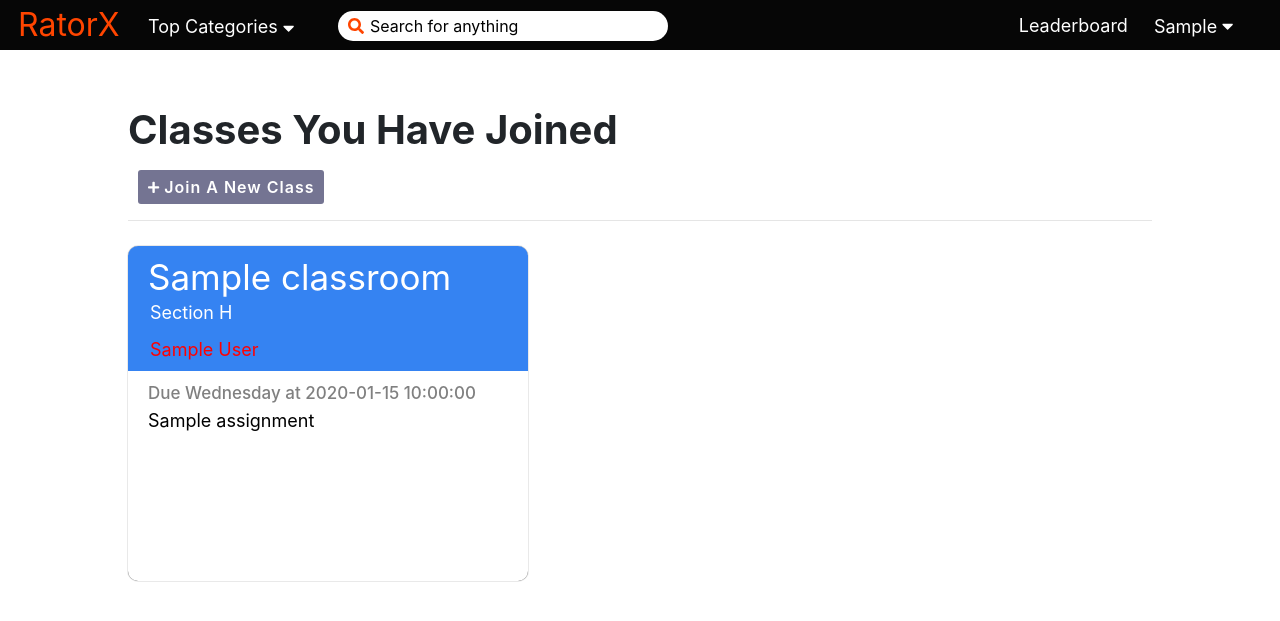
After one commit to Fanoflix/Self-Evaluation-Website-Project, a Flask app: page /classrooms/student_classrooms in a window 1280 px wide. The commit adds this page. Shown: the top 621 px of the page. Run offline with Flask 2, Linux system fonts and the light colour scheme; a user stored in the database is signed in; tables that the repository leaves empty hold one stand-in row (values such as "Sample post"); some libraries are stand-ins or nearby versions; some web fonts are replaced.

Commit message:
Classroom perfect

```diff
--- a/myproject/classrooms/form.py
+++ b/myproject/classrooms/form.py
@@ -8,3 +8,6 @@ class AddClassroom(FlaskForm):
 
 class AddClassroomAssignments(FlaskForm):
     pass
+
+class StudentJoinClassroom(FlaskForm):
+    submit = SubmitField("Join Class")
--- /dev/null
+++ b/myproject/classrooms/templates/classrooms/student_list_classrooms.html
@@ -0,0 +1,51 @@
+{% extends "base.html" %}
+{% block content %}
+    <div class="class_wrapper" >
+        <div class = list_top_container>
+             <div class="main_heading">
+                <div class="heading">Classes You Have Joined </div>
+                <a  class="create_class_btn" href="{{ url_for('classrooms.join_classroom')}}"> <small><i class="fas fa-plus" style="margin-right: 5px; position:relative; bottom:1px;"></i></small>Join A New Class</a>
+            </div>
+
+        </div >
+        <hr style="margin-bottom:25px;">
+        <div class="class_list_container">
+            {% for classroom in all_classrooms %}
+            <div class="class_box">
+                <div class="class_heading">
+                    <a href="{{ url_for('classrooms.display_classroom', classroom_id = classroom[4])}}" class = "class_link">
+                        <div class="class_name">
+                            {{ classroom[1] }}
+                        </div>
+                        <div class="class_section">
+                            Section H
+                        </div>
+                    </a>
+                    <div class="class_teacher_name">
+                        <a href="{{ url_for('teachers.public_profile', uname = classroom[4])}}" class = "class_link" style="color: red; font:bold">
+                            {{classroom[2]}} {{classroom[3]}}
+                        </a>
+                    </div>
+                </div>
+                <!-- assignment below will be a list for due dates -->
+                {% for assignment in total_assignments[loop.index0] %}
+                <div class="notify">
+                        <ul>
+                            <li>
+                                <div>
+                                    <p class = "due_date"> Due {{ assignment[2] }} at {{ assignment[1] }}</p>
+
+                                    <p> <a class = "when_due" href="#">{{ assignment[0] }}</a></p>
+                                </div>
+                            </li>
+                        </ul>
+                </div>
+                {% endfor %}
+            </div>
+            {% endfor %}
+        </div>
+
+
+    </div>
+
+{% endblock %}
--- a/myproject/classrooms/views.py
+++ b/myproject/classrooms/views.py
@@ -2,7 +2,7 @@ from flask import Blueprint,render_template,redirect,url_for,flash,session,reque
 from flask_login import login_user,login_required,logout_user,current_user
 from myproject import db,g
 from myproject.models import Classroom, Assignments, Assignments_in_Classroom, Students_in_Classroom
-from myproject.classrooms.form import AddClassroom, AddClassroomAssignments
+from myproject.classrooms.form import AddClassroom, AddClassroomAssignments, StudentJoinClassroom
 from wtforms import RadioField,SubmitField, StringField, SelectField, Form, validators, DateTimeField
 from myproject.search.form import Searching
 import datetime
@@ -12,16 +12,23 @@ day_name= ['Monday', 'Tuesday', 'Wednesday', 'Thursday', 'Friday', 'Saturday', '
 
 classrooms_blueprint = Blueprint('classrooms', __name__ , template_folder='templates/classrooms')
 
-@classrooms_blueprint.route('/list',  methods=['GET', 'POST'])
-def class_list():
+
+#TODO:
+# add students to pending
+#check if student is already on pending
+
+@classrooms_blueprint.route('/teacher_classrooms',  methods=['GET', 'POST'])
+def teacher_class_list():
     searchForm = Searching()
     if searchForm.searched.data != '' and  searchForm.validate_on_submit():
         return redirect(url_for('search.searching', searched = searchForm.searched.data))
 
+    temp = []
+    total_assignments = []
     all_classrooms = []
     available_assignments = []
     all_classrooms = Classroom.query.filter_by(teacher_id = g.whichTeacher.id).all()
-    total_assignments = []
+
     for classroom in all_classrooms:
         for assignment in  Assignments.query.filter_by(teacher_id = g.whichTeacher.id).all():
             assignment_exists = Assignments_in_Classroom.query.filter(
@@ -31,11 +38,132 @@ def class_list():
                                                                 )
                 ).first()
             if assignment_exists != None:
-                available_assignments.append(assignment)
+                #calculate duedate here
+                deadline = Assignments_in_Classroom.query.filter_by(assignment_id = assignment.id).first().deadline
+                date=str(deadline)
+                day = datetime.datetime.strptime(date, '%Y-%m-%d %H:%M:%S').weekday()
+                temp.append(assignment.assignment_name)
+                temp.append(date)
+                temp.append(day_name[day])
+                available_assignments.append(temp)
+                temp = []
 
         total_assignments.append(available_assignments)
+        available_assignments = []
 
-    return render_template('list_classrooms.html', all_classrooms = all_classrooms, total_assignments = total_assignments, teacher_object =  g.whichTeacher, searchForm = searchForm, teacherLoggedIn = g.teacherLoggedIn)
+    return render_template('teacher_list_classrooms.html', all_classrooms = all_classrooms, total_assignments = total_assignments, teacher_object = g.whichTeacher, searchForm = searchForm, teacherLoggedIn = g.teacherLoggedIn)
+
+
+
+@classrooms_blueprint.route('/student_classrooms',  methods=['GET', 'POST'])
+def student_class_list():
+    searchForm = Searching()
+    if searchForm.searched.data != '' and  searchForm.validate_on_submit():
+        return redirect(url_for('search.searching', searched = searchForm.searched.data))
+
+    temp = []
+    total_assignments = []
+    all_classrooms = []
+    available_assignments = []
+
+    #to find all classrooms for a particular student
+    for classroom in Classroom.query.all():
+        student_exists = Students_in_Classroom.query.filter(
+            and_(
+                Students_in_Classroom.student_id.like(current_user.id),
+                Students_in_Classroom.classroom_id.like(classroom.id)
+            )
+        ).first()
+        #looping through all classes
+        #if student exists in that class append that class to all_classrooms[]
+        if student_exists != None:
+            temp.append(classroom.id)
+            temp.append(classroom.classroom_name)
+            temp.append(classroom.teacher.teacher_fname)
+            temp.append(classroom.teacher.teacher_lname)
+            temp.append(classroom.teacher.teacher_uname)
+            all_classrooms.append(temp)
+            temp = []
+
+    for classroom in Classroom.query.all():
+        for assignment in  Assignments.query.all():
+            assignment_exists = Assignments_in_Classroom.query.filter(
+                                                                and_(
+                                                                        Assignments_in_Classroom.classroom_id.like(classroom.id),
+                                                                        Assignments_in_Classroom.assignment_id.like(assignment.id),
+                                                                )
+                ).first()
+            if assignment_exists != None:
+                deadline = Assignments_in_Classroom.query.filter_by(assignment_id = assignment.id).first().deadline
+                date=str(deadline)
+                day = datetime.datetime.strptime(date, '%Y-%m-%d %H:%M:%S').weekday()
+                temp.append(assignment.assignment_name)
+                temp.append(date)
+                temp.append(day_name[day])
+                available_assignments.append(temp)
+                temp = []
+
+        total_assignments.append(available_assignments)
+        available_assignments = []
+
+    # print(total_assignments)
+    return render_template('student_list_classrooms.html', all_classrooms = all_classrooms, total_assignments = total_assignments, searchForm = searchForm, teacherLoggedIn = g.teacherLoggedIn)
+
+#for students to join classroom
+@classrooms_blueprint.route('/join_classroom',  methods=['GET', 'POST'])
+def join_classroom():
+    searchForm = Searching()
+    if searchForm.searched.data != '' and  searchForm.validate_on_submit():
+        return redirect(url_for('search.searching', searched = searchForm.searched.data))
+
+    all_classrooms = []
+    temp = []
+    available_assignments = []
+    total_assignments = []
+    #all classrooms displayed to student so he can join anyone except the ones he is already in
+    for classroom in Classroom.query.all():
+        student_exists = Students_in_Classroom.query.filter(
+            and_(
+                Students_in_Classroom.student_id.like(current_user.id),
+                Students_in_Classroom.classroom_id.like(classroom.id)
+            )
+        ).first()
+        #looping through all classes
+        #if student doesn't exists in that class append that class to all_classrooms[]
+        if student_exists == None:
+            temp.append(classroom.id)
+            temp.append(classroom.classroom_name)
+            temp.append(classroom.teacher.teacher_fname)
+            temp.append(classroom.teacher.teacher_lname)
+            temp.append(classroom.teacher.teacher_uname)
+            all_classrooms.append(temp)
+            temp = []
+
+    #checking all assignments in each class
+    for classroom in Classroom.query.all():
+        for assignment in  Assignments.query.all():
+            assignment_exists = Assignments_in_Classroom.query.filter(
+                                                                and_(
+                                                                        Assignments_in_Classroom.classroom_id.like(classroom.id),
+                                                                        Assignments_in_Classroom.assignment_id.like(assignment.id),
+                                                                )
+                ).first()
+            if assignment_exists != None:
+                deadline = Assignments_in_Classroom.query.filter_by(assignment_id = assignment.id).first().deadline
+                date=str(deadline)
+                day = datetime.datetime.strptime(date, '%Y-%m-%d %H:%M:%S').weekday()
+                temp.append(assignment.assignment_name)
+                temp.append(date)
+                temp.append(day_name[day])
+                available_assignments.append(temp)
+                temp = []
+
+        total_assignments.append(available_assignments)
+        available_assignments = []
+
+    # print(total_assignments)
+    return render_template('join_classroom.html', all_classrooms = all_classrooms, total_assignments = total_assignments, searchForm = searchForm, teacherLoggedIn = g.teacherLoggedIn)
+
 
 @classrooms_blueprint.route('/display_classroom/<classroom_id>',  methods=['GET', 'POST'])
 def display_classroom(classroom_id):
@@ -43,8 +171,12 @@ def display_classroom(classroom_id):
     if searchForm.searched.data != '' and  searchForm.validate_on_submit():
         return redirect(url_for('search.searching', searched = searchForm.searched.data))
 
+
+    classroom_owner_id = Classroom.query.filter_by(id = int(classroom_id)).first().teacher_id
     available_assignments = []
-    for assignment in  Assignments.query.filter_by(teacher_id = g.whichTeacher.id).all():
+
+    #loop to calculate all the assignments in that classroom
+    for assignment in  Assignments.query.filter_by(teacher_id = classroom_owner_id).all():
         assignment_exists = Assignments_in_Classroom.query.filter(
                                                             and_(
                                                                     Assignments_in_Classroom.classroom_id.like(int(classroom_id)),
@@ -56,6 +188,7 @@ def display_classroom(classroom_id):
 
     all_deadline_dates = []
     all_deadline_days = []
+    #loop to calculate all the days/dates in that classroom
     for assignment in available_assignments:
         deadline = Assignments_in_Classroom.query.filter_by(assignment_id = assignment.id).first().deadline
         date=str(deadline)
@@ -64,7 +197,19 @@ def display_classroom(classroom_id):
         all_deadline_dates.append(deadline)
 
     #all the students displayed here
-    return render_template('display_classroom.html', classroom_id = int(classroom_id), all_deadline_days = all_deadline_days, all_deadline_dates = all_deadline_dates, available_assignments = available_assignments, searchForm = searchForm, teacherLoggedIn = g.teacherLoggedIn)
+    if g.teacherLoggedIn:
+        return render_template('display_classroom.html', classroom_id = int(classroom_id), all_deadline_days = all_deadline_days, all_deadline_dates = all_deadline_dates, available_assignments = available_assignments, searchForm = searchForm, teacherLoggedIn = g.teacherLoggedIn)
+
+    else:
+        #check if student is already on pending
+        #yes so dont display the button instead so pending
+        form = StudentJoinClassroom()
+        if form.validate_on_submit():
+            pass
+            #display all assignments here aswell
+            #add student to pending()
+        return render_template('display_classroom.html', form = form, classroom_id = int(classroom_id), all_deadline_days = all_deadline_days, all_deadline_dates = all_deadline_dates, available_assignments = available_assignments, searchForm = searchForm, teacherLoggedIn = g.teacherLoggedIn)
+
 
 @classrooms_blueprint.route('/add_classroom',  methods=['GET', 'POST'])
 def add_classroom():
@@ -78,7 +223,7 @@ def add_classroom():
         new_class = Classroom(class_name, g.whichTeacher.id)
         db.session.add(new_class)
         db.session.commit()
-        return redirect(url_for('classrooms.class_list'))
+        return redirect(url_for('classrooms.teacher_class_list'))
     return render_template('add_classroom.html', form = form, searchForm = searchForm, teacherLoggedIn = g.teacherLoggedIn)
 
 @classrooms_blueprint.route('/add_classroom_assignments/<classroom_id>',  methods=['GET', 'POST'])
--- a/myproject/templates/base.html
+++ b/myproject/templates/base.html
@@ -83,7 +83,7 @@
                                   <i class="fa fa-caret-down"></i>
                                 </button>
                                 <div class="dropdown-content" id="myDropdown">
-                                    <a href="{{url_for('classrooms.class_list')}}">Your Classrooms</a>
+                                    <a href="{{url_for('classrooms.teacher_class_list')}}">Your Classrooms</a>
                                     <a href="{{url_for('leaderboard.display_leaderboard')}}">Leaderboard</a>
                                     <a href="{{ url_for('teachers.signout') }}">SignOut</a>
                                 </div>
--- a/myproject/templates/home.html
+++ b/myproject/templates/home.html
@@ -4,6 +4,12 @@
   <header class="showcase">
       <h1>Your Concept's Practice</h1>
       <p>Lorem ipsum dolor sit, amet consectetur adipisicing elit. Rerum, laborum dignissimos quo placeat vero ad!</p>
+      {% if teacherLoggedIn %}
+        <p><a href="{{ url_for('classrooms.teacher_class_list') }}"> Teacher Classrooms</a></p>
+      {% else %}
+        <p><a href="{{ url_for('classrooms.student_class_list') }}"> Student Classrooms</a></p>
+      {% endif %}
+
       <a href="#">Read More</a>
   </header>
   <div class="top-box top-box-a">
```
Also changed, not shown: myproject/classrooms/templates/classrooms/display_classroom.html (+7 -1 lines), myproject/classrooms/templates/classrooms/join_classroom.html (renamed from myproject/classrooms/templates/classrooms/list_classrooms.html, +7 -9 lines), myproject/classrooms/templates/classrooms/teacher_list_classrooms.html (added, +51 -0 lines), myproject/models.py (+18 -0 lines).
